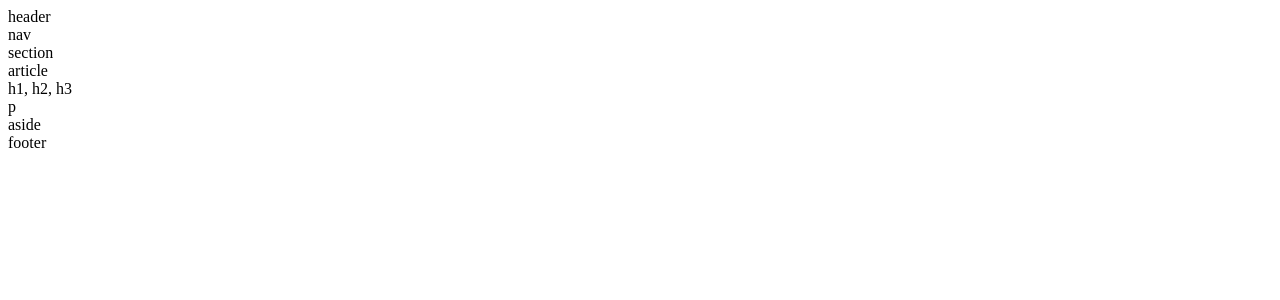
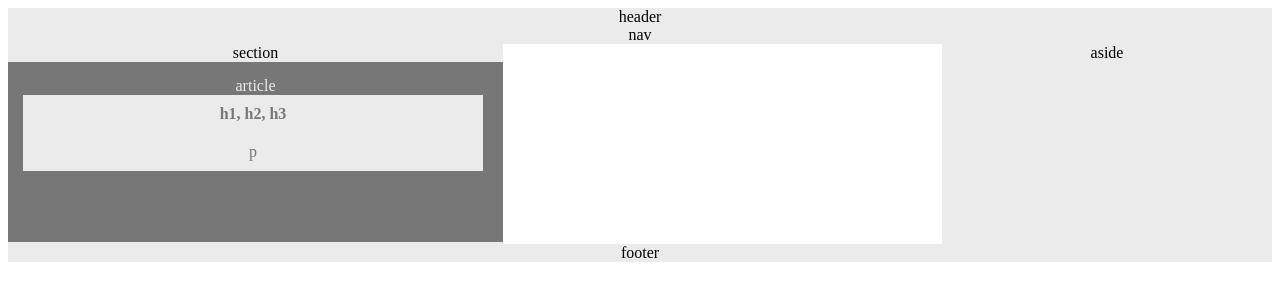
Before and after one commit to Lyyte/HW-Wireframe, a plain HTML site: page index.html in a window 1280 px wide. Drawn offline with Linux system fonts and the light colour scheme.

Commit message:
created classes, set up css file

```diff
--- a/index.html
+++ b/index.html
@@ -8,33 +8,38 @@
     <link rel="stylesheet" type="text/css" href="style.css">
 </head>
 
-<header>
+    <header class="HNSAF">
         header
     </header>
 
-<nav>
+    <nav class="HNSAF">
         nav
     </nav>
 
     <section>
         section
-    <article>
+        <article id="Article">
            article
-        <div>
+            <div id='h1' class='h1p'>
                 h1, h2, h3
             </div>
 
-        <div>
+            <div id='p' class="h1p">
                 p
             </div>
 
         </article>
     </section>
 
-<aside>
+    <aside class="HNSAF">
         aside
     </aside>
 
-<footer>
+    <footer class="HNSAF">
         footer
     </footer>
+
+<body>
+
+</body>
+</html>
--- a/style.css
+++ b/style.css
@@ -0,0 +1,50 @@
+section {
+    float:left;
+    width: 495px;
+    background: #ebebeb;
+    text-align: center;
+    height: 200px;
+}
+
+.HNSAF {
+    background: #ebebeb;
+    text-align: center;
+ }
+
+article {
+    color: #ebebeb;
+    background: #777;
+    height: 150px;
+    padding: 15px;
+ }
+
+.h1p {
+    color:#777;
+    background: #ebebeb;
+    padding: 10px;
+    width: 440px;
+    text-align: center;
+}
+
+#h1 {
+    font-weight: bold;
+}
+
+#p {
+    font-weight: lighter;
+}
+
+header {
+    position: center;
+    text-align: center;
+}
+
+aside {
+    float: right;
+    width: 330px;
+    height: 200px;
+}
+
+footer {
+    clear: both;
+}
```
Lines whose indentation alone changed are shown as unchanged.
